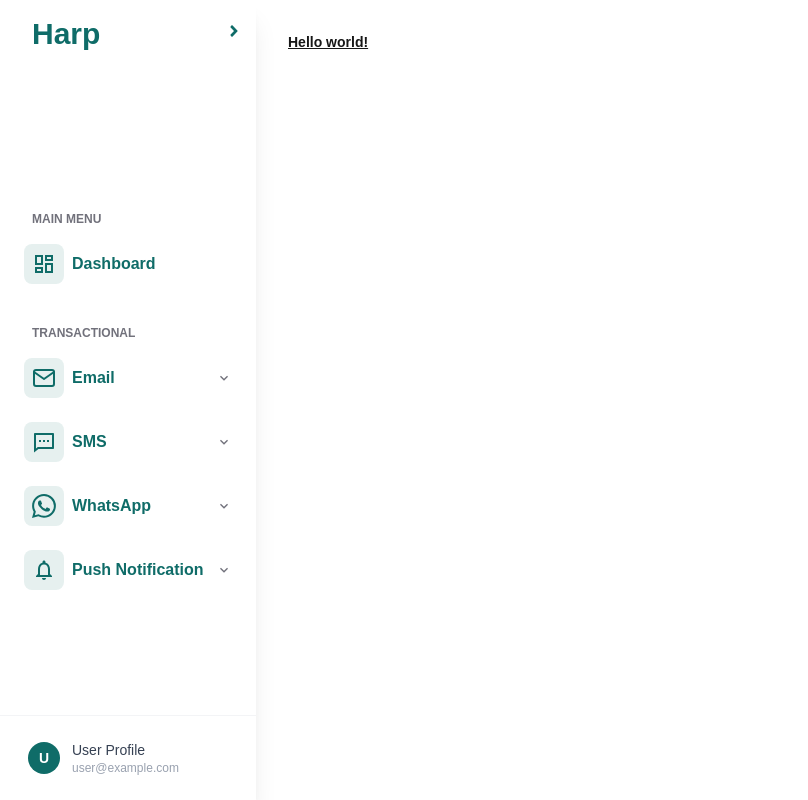
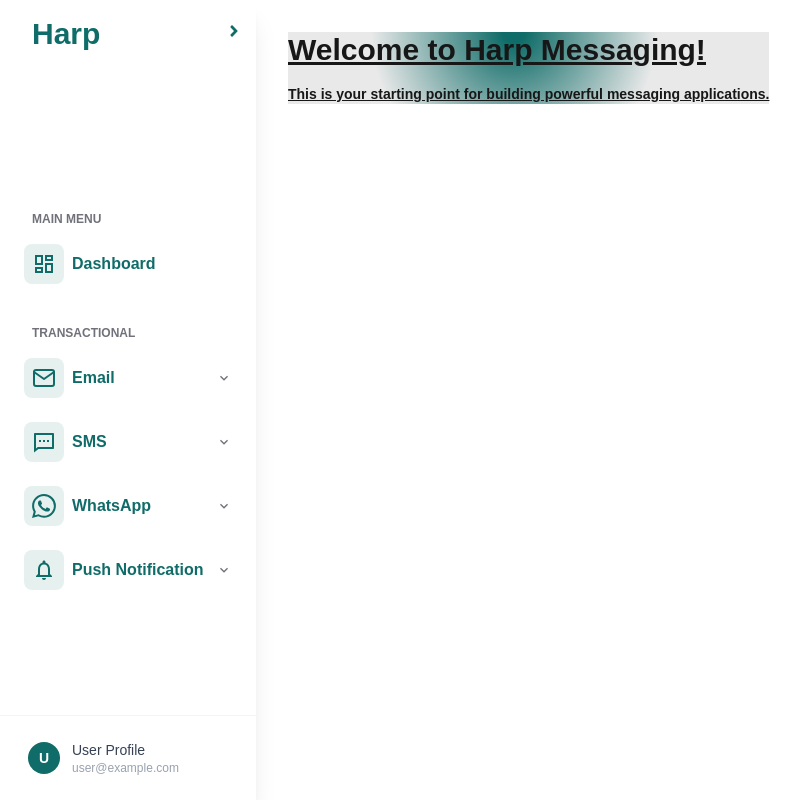
Before and after one commit to Sewanu708/harp-messaging, a Next.js app: page / in a window 1280 px wide. Shown: the whole page, without its empty margins (0-808 px from the left). Built offline with nearby package versions, Linux system fonts and the light colour scheme.

Commit message:
Side bar

```diff
--- a/src/app/globals.css
+++ b/src/app/globals.css
@@ -1,4 +1,5 @@
 @import "tailwindcss";
+
 :root {
   --background: #ffffff;
   --foreground: #171717;
@@ -17,6 +18,9 @@
   overflow-x: hidden;
 }
 
+
+
+
 body {
   color: var(--foreground);
   background: var(--background);
@@ -32,7 +36,29 @@
   text-decoration: none;
 }
 
+::-webkit-scrollbar {
+  width: 4px;
+  height: 8px;
+}
 
+::-webkit-scrollbar-track {
+  background: #0F6C68;
+  border-radius: 10px;
+}
+
+::-webkit-scrollbar-thumb {
+  background: none;
+  border-radius: 10px;
+}
+
+::-webkit-scrollbar-thumb:hover {
+  background: #555;
+}
+
+.gradient-bg {
+  background: radial-gradient(circle at 47% 0%, rgba(15, 108, 104, 1) 4%, rgba(233, 233, 233, 1) 54%);
+
+}
 
 @media (prefers-color-scheme: dark) {
   html {
--- /dev/null
+++ b/src/app/index.tsx
@@ -0,0 +1,14 @@
+function Welcome() {
+    return (
+        <div className="gradient-bg">
+            <h1 className="text-3xl font-bold underline">
+                Welcome to Harp Messaging!
+            </h1>
+            <p className="mt-4">
+                {'This is your starting point for building powerful messaging applications.'}
+            </p>
+        </div>
+    )
+}
+
+export default Welcome
--- a/src/app/page.tsx
+++ b/src/app/page.tsx
@@ -1,7 +1,9 @@
+import Welcome from ".";
+
 export default function Home() {
   return (
-    <h1 className="text-sm font-bold p-8 underline">
-      Hello world!
-    </h1>
+    <main className="text-sm font-bold p-8 underline">
+      <Welcome/>
+    </main>
   );
 }
--- a/src/components/Layout/SideBar.tsx
+++ b/src/components/Layout/SideBar.tsx
@@ -22,34 +22,35 @@
     };
 
     return (
-        <div className={`h-screen  relative bg-white shadow-xl  text-white overflow-y-auto ${collapseSidebar ? 'w-16' : 'w-64'} overflow-x-hidden transition-all duration-300`}>
-            <button className={`hover:scale-95 absolute top-3.5  rounded-xl text-[#0F6C68] z-50 bg-white right-[5px] p-2 transition-all duration-300 cursor-pointer group ${collapseSidebar ? 'left-10 ' : 'right-0 rotate-180'}`} onClick={() => setCollapseSidebar(!collapseSidebar)}>
+        <div className={`h-screen relative bg-white shadow-xl text-white overflow-hidden ${collapseSidebar ? 'w-16' : 'w-64'} transition-all duration-300 flex justify-between flex-col`}>
+            <button className={`hover:scale-95 absolute top-3.5 rounded-xl text-[#0F6C68] z-50 bg-white right-[5px] p-2 transition-all duration-300 cursor-pointer group ${collapseSidebar ? 'left-10 ' : 'right-0 rotate-180'}`} onClick={() => setCollapseSidebar(!collapseSidebar)}>
                 <FaAngleRight className="text-[#0F6C68] text-[18px] rotate-180" />
             </button>
-            <nav className="flex flex-col h-full   justify-between">
+
+            <div className="flex-shrink-0">
                 {!collapseSidebar ? (
                     <div className="flex items-center justify-between px-8 py-4">
                         <div className="text-[#0F6C68] text-3xl font-[600]">
                             Harp
                         </div>
-
                     </div>
                 ) : (
                     <div className="flex items-center relative justify-between px-4 py-4">
                         <div className="text-[#0F6C68] text-3xl font-[600]">
                             H
                         </div>
-
                     </div>
                 )}
+            </div>
 
-                {
-                    <div>
+
+            <div className=" overflow-hidden">
+                <div className="h-full overflow-y-auto">
                     {!collapseSidebar && (
                         <div className="text-zinc-500 font-[600] text-[12px] uppercase mt-8 px-8 mb-2">
                             Main Menu
-                            </div>)
-                        }
+                        </div>
+                    )}
                     <div className={`gap-2 flex items-center mb-2 cursor-pointer group py-2 ${collapseSidebar
                         ? 'justify-center px-4'
                         : 'px-2 justify-start mx-4 rounded-lg hover:shadow-sm hover:bg-[#0F6C68]/5'
@@ -63,13 +64,15 @@
                             </span>
                         )}
                     </div>
-                        <ul>
+
+                    <div>
                         {!collapseSidebar && (
                             <div className="text-zinc-500 font-[600] text-[12px] uppercase mt-8 px-8 mb-2">
                                 Transactional
                             </div>
                         )}
 
+                        <ul>
                             {sidebarItems.map((section) => (
                                 <li key={section.header} className="group">
                                     <div
@@ -77,7 +80,8 @@
                                             ? 'justify-center px-4'
                                             : 'px-2 justify-start mx-4 rounded-lg hover:shadow-xl'
                                             } ${handleDropdown(section.header) ? 'bg-zinc-200' : ''}`}
-                                        onClick={() => handleDropdownToggle(section.header)}
+                                        onClick={() => { setCollapseSidebar(false)
+                                            handleDropdownToggle(section.header)}}
                                     >
                                         <div className="flex items-center rounded-lg bg-[#0F6C68]/10 justify-center w-10 h-10">
                                             <section.icon className="text-[#0F6C68] text-2xl" />
@@ -118,11 +122,11 @@
                             ))}
                         </ul>
                     </div>
-                }
+                </div>
+            </div>
 
 
-
-                <div className="p-4 border-t border-gray-100">
+            <div className="p-4 border-t border-gray-100 flex-shrink-0">
                 {!collapseSidebar ? (
                     <div className="flex items-center px-3 py-2 rounded-lg hover:bg-gray-50 cursor-pointer transition-colors">
                         <div className="w-8 h-8 rounded-full bg-[#0F6C68] flex items-center justify-center">
@@ -141,7 +145,6 @@
                     </div>
                 )}
             </div>
-            </nav>
         </div>
     );
 }
--- a/src/data/index.ts
+++ b/src/data/index.ts
@@ -2,6 +2,9 @@
 import { FiMail } from "react-icons/fi";
 import { RiMessage2Line } from 'react-icons/ri';
 import { BsWhatsapp } from 'react-icons/bs';
+function randomId() {
+  return new Date().getTime() + Math.random().toString(36).substring(2, 9);
+}
 export const sidebarItems = [
   {
     header: "Email",
@@ -12,11 +15,13 @@
         path: "/email/send"
       },
       {
+
         label: "View Mails",
         path: "/email/list"
       },
       {
         label: "Domains",
+        id: randomId(),
         items: [
           {
             label: "Manage Domains",
@@ -26,6 +31,7 @@
       },
       {
         label: "API Keys",
+        id: randomId(),
         items: [
           {
             label: "Manage Keys",
@@ -35,6 +41,7 @@
       },
       {
         label: "Templates",
+        id: randomId(),
         items: [
           {
             label: "Email Templates",
@@ -48,6 +55,7 @@
       },
       {
         label: "Webhooks",
+        id: randomId(),
         items: [
           {
             label: "Manage Webhooks",
@@ -67,6 +75,7 @@
       },
       {
         label: "Templates",
+        id: randomId(),
         items: [
           {
             label: "SMS Templates",
@@ -76,6 +85,7 @@
       },
       {
         label: "Webhooks",
+        id: randomId(),
         items: [
           {
             label: "Manage Webhooks",
@@ -95,6 +105,7 @@
       },
       {
         label: "Templates",
+        id: randomId(),
         items: [
           {
             label: "WhatsApp Templates",
@@ -104,6 +115,7 @@
       },
       {
         label: "Webhooks",
+        id: randomId(),
         items: [
           {
             label: "Manage Webhooks",
@@ -123,6 +135,7 @@
       },
       {
         label: "Templates",
+        id: randomId(),
         items: [
           {
             label: "Notification Templates",
@@ -132,6 +145,7 @@
       },
       {
         label: "Webhooks",
+        id: randomId(),
         items: [
           {
             label: "Manage Webhooks",
```
Lines whose indentation alone changed are shown as unchanged.
